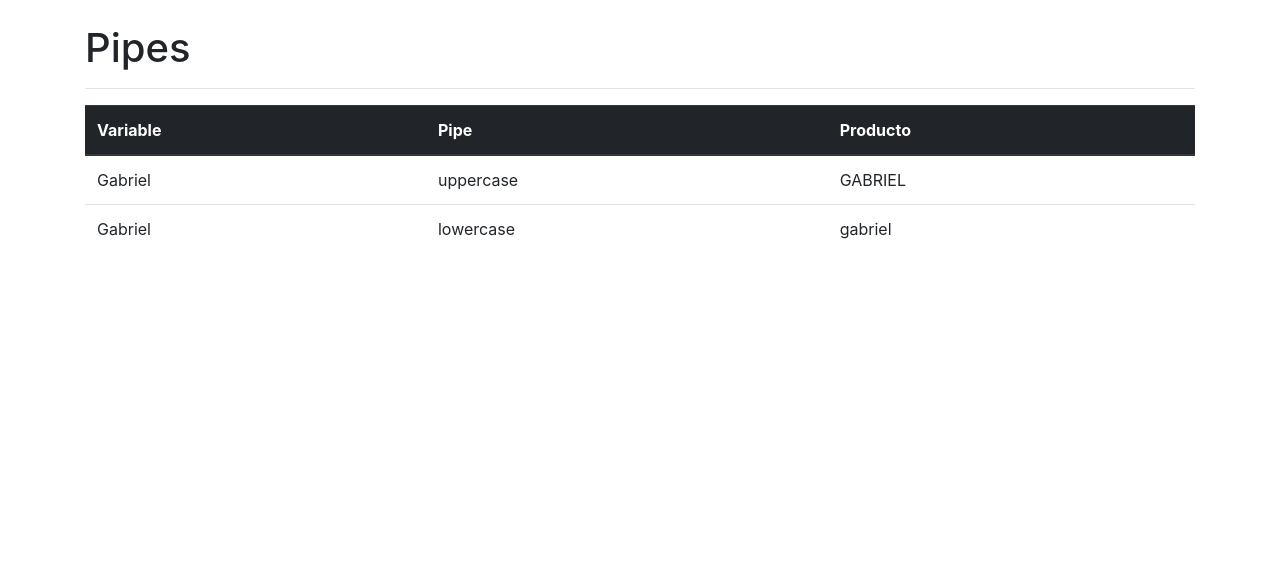
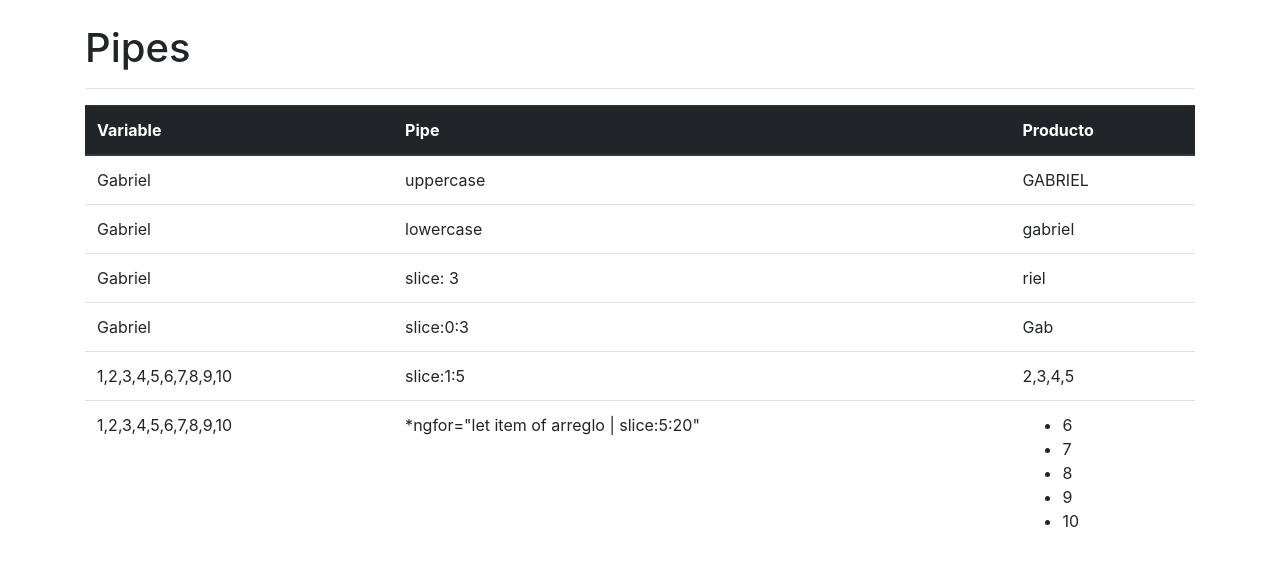
Before and after one commit to gmontoya2483/angular-pipes, an Angular app: page / in a window 1280 px wide. Shown: the top 566 px of the page. Built offline with nearby package versions, Linux system fonts and the light colour scheme.

Commit message:
Se agregaron los ejemplos del Pipe: Slice

```diff
--- a/src/app/app.component.html
+++ b/src/app/app.component.html
@@ -22,6 +22,30 @@
       <td>lowercase</td>
       <td>{{ nombre | lowercase}}</td>
     </tr>
+    <tr>
+      <td>{{ nombre }}</td>
+      <td> slice: 3 </td>
+      <td>{{ nombre | slice:3 }}</td>
+    </tr>
+    <tr>
+      <td>{{ nombre }}</td>
+      <td> slice:0:3 </td>
+      <td>{{ nombre | slice:0:3 }}</td>
+    </tr>
+    <tr>
+      <td>{{ arreglo }}</td>
+      <td> slice:1:5 </td>
+      <td>{{ arreglo | slice:1:5 }}</td>
+    </tr>
+    <tr>
+      <td>{{ arreglo }}</td>
+      <td> *ngfor="let item of arreglo | slice:5:20" </td>
+      <td>
+        <ul>
+          <li *ngFor="let item of arreglo|slice:5:20">{{ item }} </li>
+        </ul>
+      </td>
+    </tr>
   </tbody>
 </table>
 
--- a/src/app/app.component.ts
+++ b/src/app/app.component.ts
@@ -8,4 +8,6 @@
 export class AppComponent {
   nombre = "Gabriel";
 
+  arreglo = [1,2,3,4,5,6,7,8,9,10];
+
 }
```
